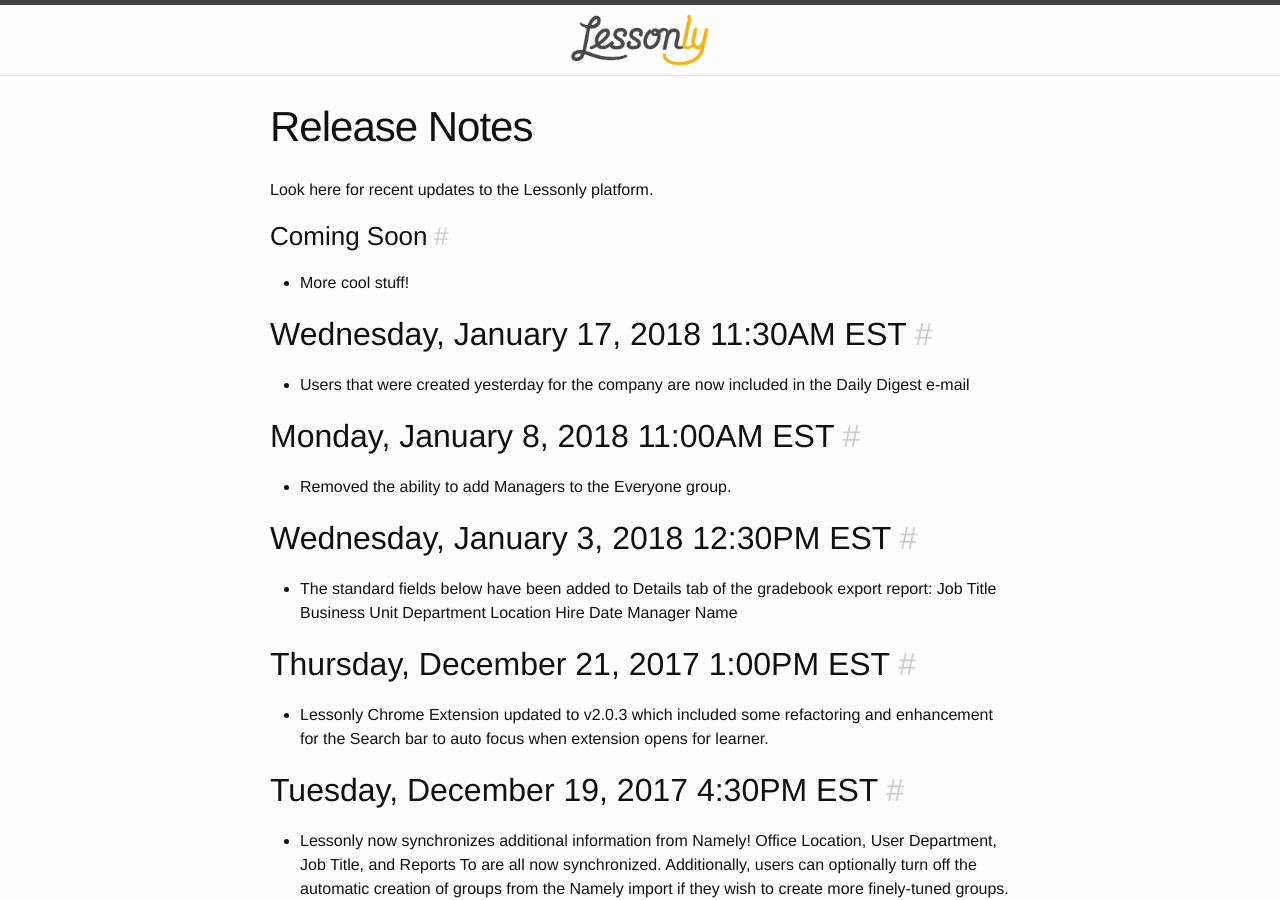
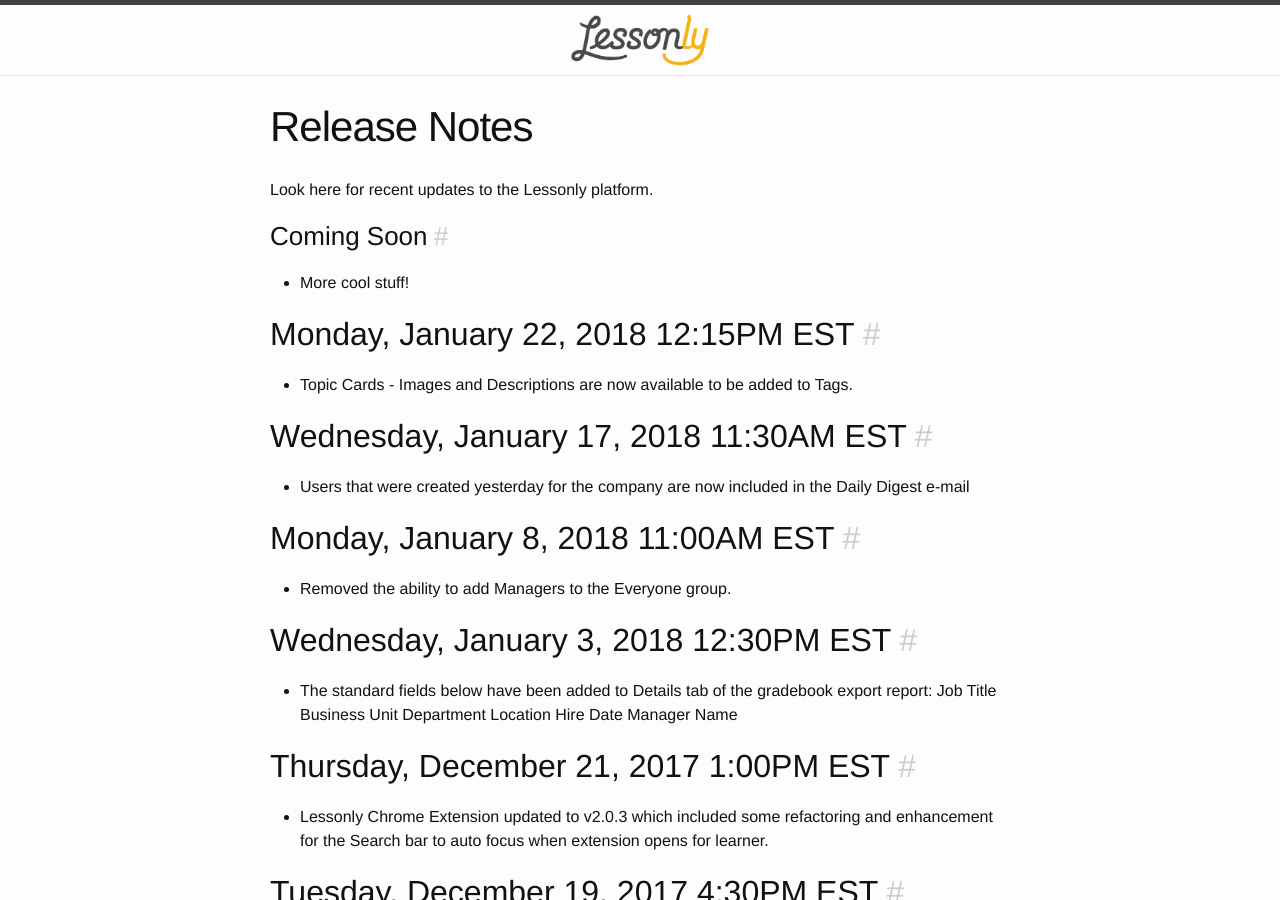
Before and after one commit to isabella232/lessonly.github.io, a Jekyll site: the page built from release-notes.md, in a window 1280 px wide and 900 px high. Built offline with Jekyll 4.4.1, drawn with Linux system fonts in a browser that asks for light colours.

Commit message:
Update release-notes.md

```diff
--- a/release-notes.md
+++ b/release-notes.md
@@ -7,6 +7,9 @@
 
 ### Coming Soon
 - More cool stuff!
+
+## Monday, January 22, 2018 12:15PM EST
+- Topic Cards - Images and Descriptions are now available to be added to Tags.
 
 ## Wednesday, January 17, 2018 11:30AM EST
 - Users that were created yesterday for the company are now included in the Daily Digest e-mail
```
